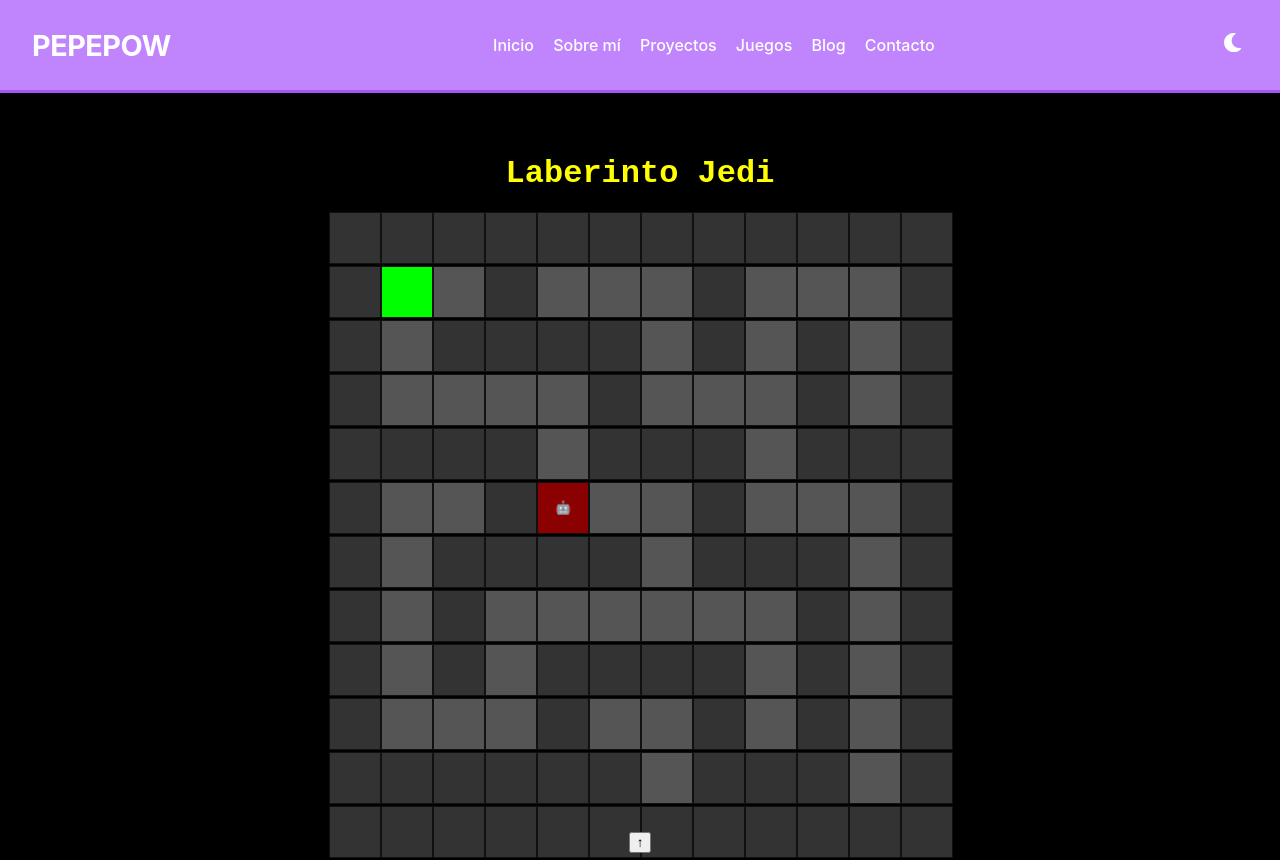
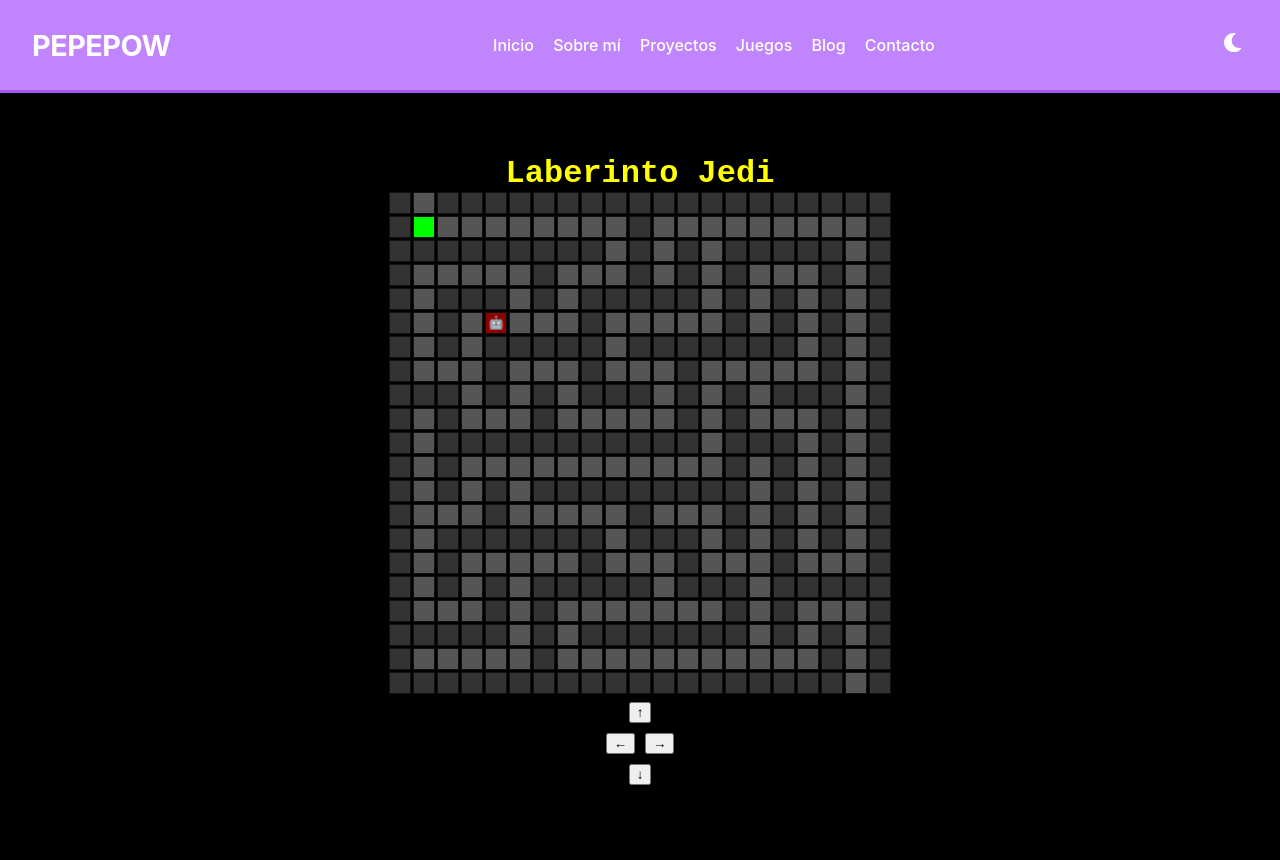
Before and after one commit to brrisso/mipagina, a React (Create React App) app: page /LaberintoJedi in a window 1280 px wide. Shown: the top 860 px of the page. Built offline with nearby package versions, Linux system fonts and the light colour scheme.

Commit message:
ajustes de tamaño laberinto

```diff
--- a/src/paginas/LaberintoJedi.jsx
+++ b/src/paginas/LaberintoJedi.jsx
@@ -2,23 +2,31 @@ import { useState } from 'react';
 import { motion } from 'framer-motion';
 import './LaberintoJedi.css';
 import FinalLaberinto from './FinalLaberinto';
-
+import { useEffect } from 'react';
 
 const mapaInicial = [
-  [1,1,1,1,1,1,1,1,1,1,1,1],
-  [1,0,0,1,0,0,0,1,0,0,0,1],
-  [1,0,1,1,1,1,0,1,0,1,0,1],
-  [1,0,0,0,0,1,0,0,0,1,0,1],
-  [1,1,1,1,0,1,1,1,0,1,1,1],
-  [1,0,0,1,0,0,0,1,0,0,0,1],
-  [1,0,1,1,1,1,0,1,1,1,0,1],
-  [1,0,1,0,0,0,0,0,0,1,0,1],
-  [1,0,1,0,1,1,1,1,0,1,0,1],
-  [1,0,0,0,1,0,0,1,0,1,0,1],
-  [1,1,1,1,1,1,0,1,1,1,0,1],
-  [1,1,1,1,1,1,1,1,1,1,1,1],
+  [1, 0, 1, 1, 1, 1, 1, 1, 1, 1, 1, 1, 1, 1, 1, 1, 1, 1, 1, 1, 1],
+  [1, 0, 0, 0, 0, 0, 0, 0, 0, 0, 1, 0, 0, 0, 0, 0, 0, 0, 0, 0, 1],
+  [1, 1, 1, 1, 1, 1, 1, 1, 1, 0, 1, 0, 1, 0, 1, 1, 1, 1, 1, 0, 1],
+  [1, 0, 0, 0, 0, 0, 1, 0, 0, 0, 1, 0, 1, 0, 1, 0, 0, 0, 1, 0, 1],
+  [1, 0, 1, 1, 1, 0, 1, 0, 1, 1, 1, 1, 1, 0, 1, 0, 1, 0, 1, 0, 1],
+  [1, 0, 1, 0, 1, 0, 0, 0, 1, 0, 0, 0, 0, 0, 1, 0, 1, 0, 1, 0, 1],
+  [1, 0, 1, 0, 1, 1, 1, 1, 1, 0, 1, 1, 1, 1, 1, 1, 1, 0, 1, 0, 1],
+  [1, 0, 0, 0, 1, 0, 0, 0, 1, 0, 0, 0, 1, 0, 0, 0, 0, 0, 1, 0, 1],
+  [1, 1, 1, 0, 1, 0, 1, 0, 1, 1, 1, 0, 1, 0, 1, 0, 1, 1, 1, 0, 1],
+  [1, 0, 1, 0, 0, 0, 1, 0, 0, 0, 0, 0, 1, 0, 1, 0, 0, 0, 1, 0, 1],
+  [1, 0, 1, 1, 1, 1, 1, 1, 1, 1, 1, 1, 1, 0, 1, 1, 1, 0, 1, 0, 1],
+  [1, 0, 1, 0, 0, 0, 0, 0, 0, 0, 0, 0, 0, 0, 1, 0, 1, 0, 1, 0, 1],
+  [1, 0, 1, 0, 1, 0, 1, 1, 1, 1, 1, 1, 1, 1, 1, 0, 1, 0, 1, 0, 1],
+  [1, 0, 0, 0, 1, 0, 0, 0, 0, 0, 1, 0, 0, 0, 1, 0, 1, 0, 1, 0, 1],
+  [1, 0, 1, 1, 1, 1, 1, 1, 1, 0, 1, 1, 1, 0, 1, 0, 1, 0, 1, 0, 1],
+  [1, 0, 1, 0, 0, 0, 0, 0, 1, 0, 0, 0, 1, 0, 0, 0, 1, 0, 0, 0, 1],
+  [1, 0, 1, 0, 1, 0, 1, 1, 1, 1, 1, 0, 1, 1, 1, 0, 1, 1, 1, 1, 1],
+  [1, 0, 0, 0, 1, 0, 1, 0, 0, 0, 0, 0, 0, 0, 1, 0, 1, 0, 0, 0, 1],
+  [1, 1, 1, 1, 1, 0, 1, 0, 1, 1, 1, 1, 1, 1, 1, 0, 1, 0, 1, 0, 1],
+  [1, 0, 0, 0, 0, 0, 1, 0, 0, 0, 0, 0, 0, 0, 0, 0, 0, 0, 1, 0, 1],
+  [1, 1, 1, 1, 1, 1, 1, 1, 1, 1, 1, 1, 1, 1, 1, 1, 1, 1, 1, 0, 1],
 ];
-
 
 const droidePregunta = {
   x: 4,
@@ -34,6 +42,23 @@ export default function LaberintoJedi() {
   const [mostrarPregunta, setMostrarPregunta] = useState(false);
   const [mensaje, setMensaje] = useState("");
 
+  useEffect(() => {
+    const calcularZoom = () => {
+      const ancho = window.innerWidth;
+      const alto = window.innerHeight;
+      const columnas = mapaInicial[0].length;
+      const filas = mapaInicial.length;
+      const zoomX = ancho / (columnas * 30);
+      const zoomY = (alto - 120) / (filas * 20);
+      const zoom = Math.min(zoomX, zoomY, 1);
+      document.documentElement.style.setProperty('--zoom', zoom);
+    };
+
+    calcularZoom();
+    window.addEventListener('resize', calcularZoom);
+    return () => window.removeEventListener('resize', calcularZoom);
+  }, []);
+
   const mover = (dx, dy) => {
     const nuevoX = pos.x + dx;
     const nuevoY = pos.y + dy;
@@ -45,6 +70,7 @@ export default function LaberintoJedi() {
       }
     }
   };
+
   if (pos.x === 6 && pos.y === 7) {
     return <FinalLaberinto />;
   }
@@ -61,28 +87,40 @@ export default function LaberintoJedi() {
   };
 
   return (
-    <div style={{
+    <div
+      style={{
         background: 'black',
-      minHeight: '100dvh',
-        overflowY: 'auto', // 👈 esto permite scroll vertical
-        paddingBottom: '80px', // 👈 espacio extra para que se vean los controles
+        minHeight: '100vh',
         color: 'yellow',
         fontFamily: 'monospace',
         padding: '20px',
-      textAlign: 'center'
-    }}>
-      <h1 style={{ fontSize: '2rem', marginBottom: '20px' }}>Laberinto Jedi</h1>
+        textAlign: 'center',
+        overflowY: 'auto',
+        paddingBottom: '0px',
+      }}
+    >
+      <h1 style={{ fontSize: '2rem', marginBottom: '0px' }}>Laberinto Jedi</h1>
 
+      {/* CONTENEDOR SCROLLEABLE */}
+      <div
+        style={{
+          overflowX: 'auto',
+          width: '100%',
+          margin: '0 auto',
+          display: 'flex', flexDirection: 'column', alignItems: 'center', gap: '8px'
+        }}
+      >
         <div
           style={{
             display: 'grid',
-    gridTemplateColumns: `repeat(${mapaInicial[0].length}, clamp(25px, 6vw, 50px))`,
+            gridTemplateColumns: `repeat(${mapaInicial[0].length}, 1fr)`,
+            width: 'fit-content',
+            transform: 'scale(var(--zoom, 1))',
+            transformOrigin: 'top center',
             gap: '2px',
-    justifyContent: 'center',
-    maxWidth: '95vw',
-    maxHeight: '75vh',
             margin: '0 auto',
           }}
+          id="laberinto-grid"
         >
           {mapaInicial.flatMap((fila, y) =>
             fila.map((celda, x) => (
@@ -97,8 +135,8 @@ export default function LaberintoJedi() {
                         : celda === 1
                           ? '#333'
                           : '#555',
-          width: 'clamp(25px, 6vw, 50px)',
-          height: 'clamp(25px, 6vw, 50px)',
+                  width: '20px',
+                  height: '20px',
                   display: 'flex',
                   alignItems: 'center',
                   justifyContent: 'center',
@@ -112,18 +150,16 @@ export default function LaberintoJedi() {
         </div>
 
 
+      {/* CONTROLES DE MOVIMIENTO */}
       <div
         style={{
-    marginTop: '20px',
+          marginTop: '0px',
           touchAction: 'none',
           display: 'flex',
           flexDirection: 'column',
           alignItems: 'center',
           gap: '10px',
-    fontSize: '2rem',           // 👈 botones más grandes
-    userSelect: 'none',
         }}
-
       >
         <button onClick={() => mover(0, -1)}>↑</button>
         <div style={{ display: 'flex', gap: '10px' }}>
@@ -132,10 +168,8 @@ export default function LaberintoJedi() {
         </div>
         <button onClick={() => mover(0, 1)}>↓</button>
       </div>
-
-
-
-
+     </div>
+      {/* PREGUNTA */}
       {mostrarPregunta && (
         <motion.div
           style={{
@@ -145,7 +179,7 @@ export default function LaberintoJedi() {
             borderRadius: '8px',
             marginTop: '20px',
             maxWidth: '300px',
-            margin: 'auto'
+            margin: 'auto',
           }}
           initial={{ opacity: 0 }}
           animate={{ opacity: 1 }}
```
Lines whose indentation alone changed are shown as unchanged.
